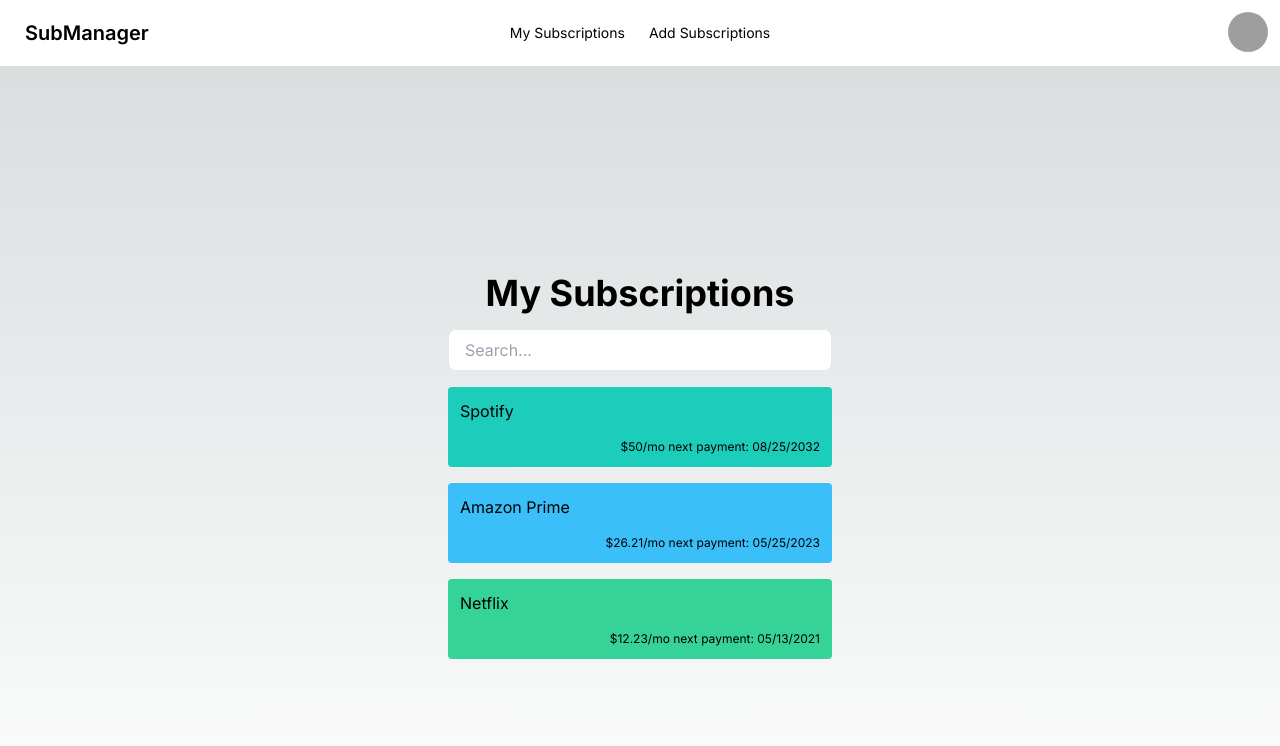
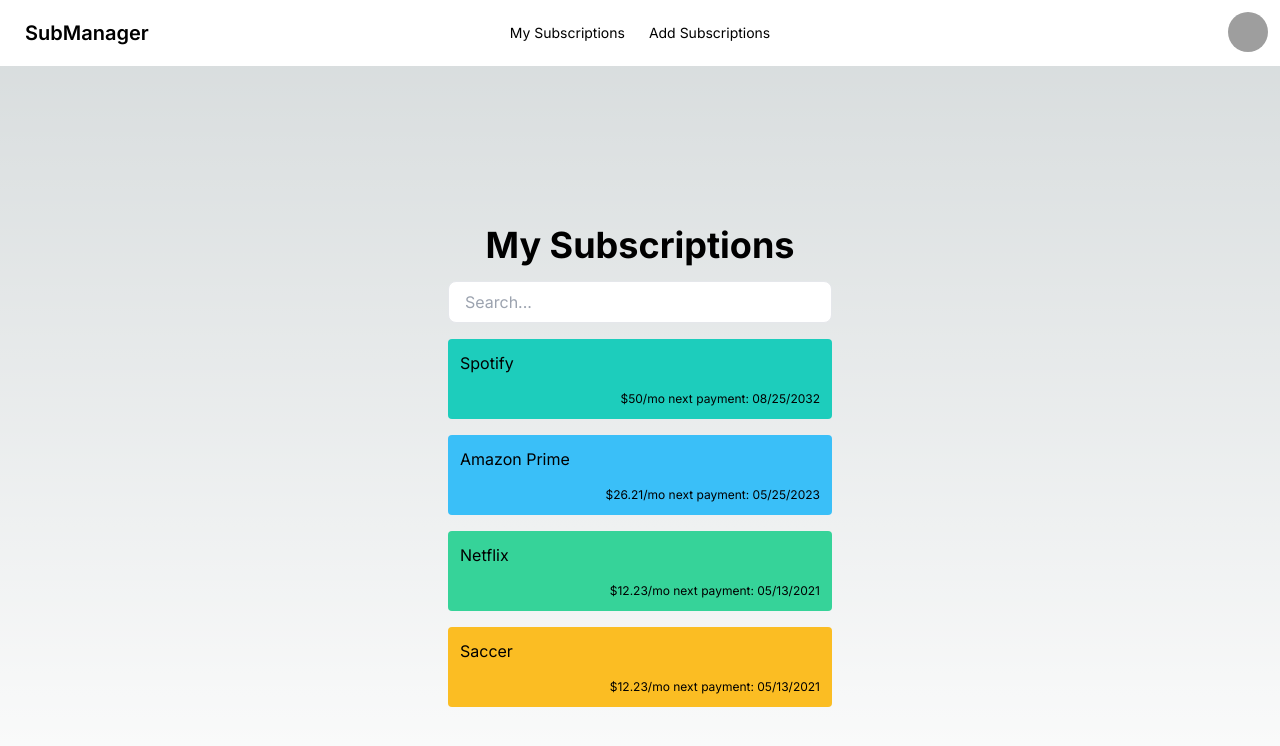
Before and after one commit to AbhinavParbhakar/developED-2023, a Next.js app in the folder front-end/subscription-manager/: page /mysubscriptions in a window 1280 px wide. Shown: the top 746 px of the page. Built offline with nearby package versions, Linux system fonts and the light colour scheme; grey boxes are pictures that could not be loaded.

Commit message:
made search work

```diff
--- a/front-end/subscription-manager/app/mysubscriptions/page.tsx
+++ b/front-end/subscription-manager/app/mysubscriptions/page.tsx
@@ -33,15 +33,23 @@
         start_date : '02/28/3202',
         plan_type : 'monthly',
         plan_name : 'Premium',
+    },{
+        company : 'Saccer',
+        cost: 12.23,
+        id:"afdsfasdf23",
+        due_date: '05/13/2021',
+        start_date : '02/28/3202',
+        plan_type : 'weekly',
+        plan_name : 'gay',
     }]
 
     //use searchParams to filter
     const searchObject:searchObjectType  = {param:""}
-    const [searchParams,setSearchParams] = useState(searchObject)
+    const [searchParams,setSearchParams] = useState("")
 
     //use function Filter_callback to return if filter
     function filter_callback(data:Subscription){
-        if (data.company.includes(searchParams.param)){
+        if (data.company.includes(searchParams)){
             return data
         }
     }
@@ -63,7 +71,7 @@
                 <div className="relative">
                     <input
                         type="text"
-                        onChange={(e) => {console.log(e.target.value)}}
+                        onChange={update_search}
                         placeholder="Search..."
                         className="w-full py-2 pr-10 pl-4 border rounded-lg focus:outline-none focus:ring focus:ring-blue-300"
                     />
@@ -71,7 +79,7 @@
                     </button>
                 </div>
                 {
-                    fakeData.filter(filter_callback).map((subscription) => {
+                    fakeData.filter((data:Subscription) => data.company.includes(searchParams)).map((subscription) => {
                     let temp_index = style_index
                     style_index += 1
                     return <MySubscriptionCard key={temp_index} service={subscription} color={styles[temp_index % styles_length]}></MySubscriptionCard>
```
